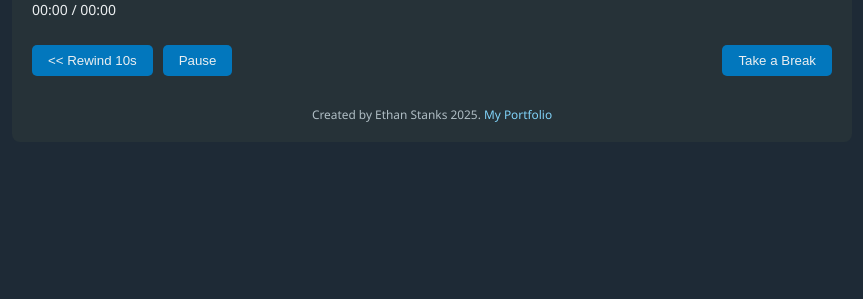
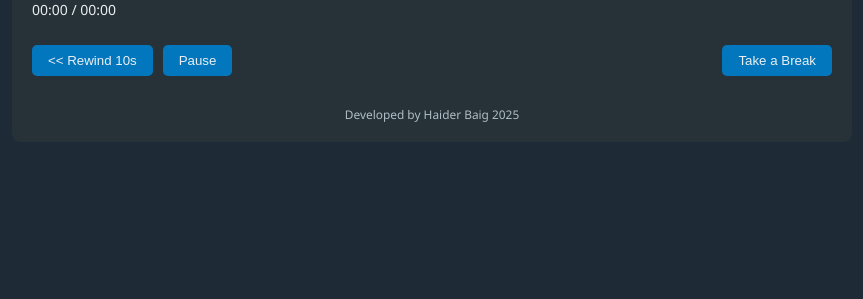
Before and after one commit to greatroboticslab/droneAI, a Flask app: page /training_view_stream in a window 1280 px wide. Shown: the part 501-800 px from the top of the page, without its empty margins (208-1071 px from the left). Run offline with Flask 3, Linux system fonts and the light colour scheme.

Commit message:
Update training_results.html

```diff
--- a/LabelGUI/templates/training_results.html
+++ b/LabelGUI/templates/training_results.html
@@ -37,8 +37,7 @@
     <p id="statusDisplay"></p>
 
     <div class="page-footer">
-        Created by Ethan Stanks 2025.
-        <a href="https://ethanstanks.github.io/" target="_blank">My Portfolio</a>
+        Developed by Haider Baig 2025
     </div>
 </div>
 
```
